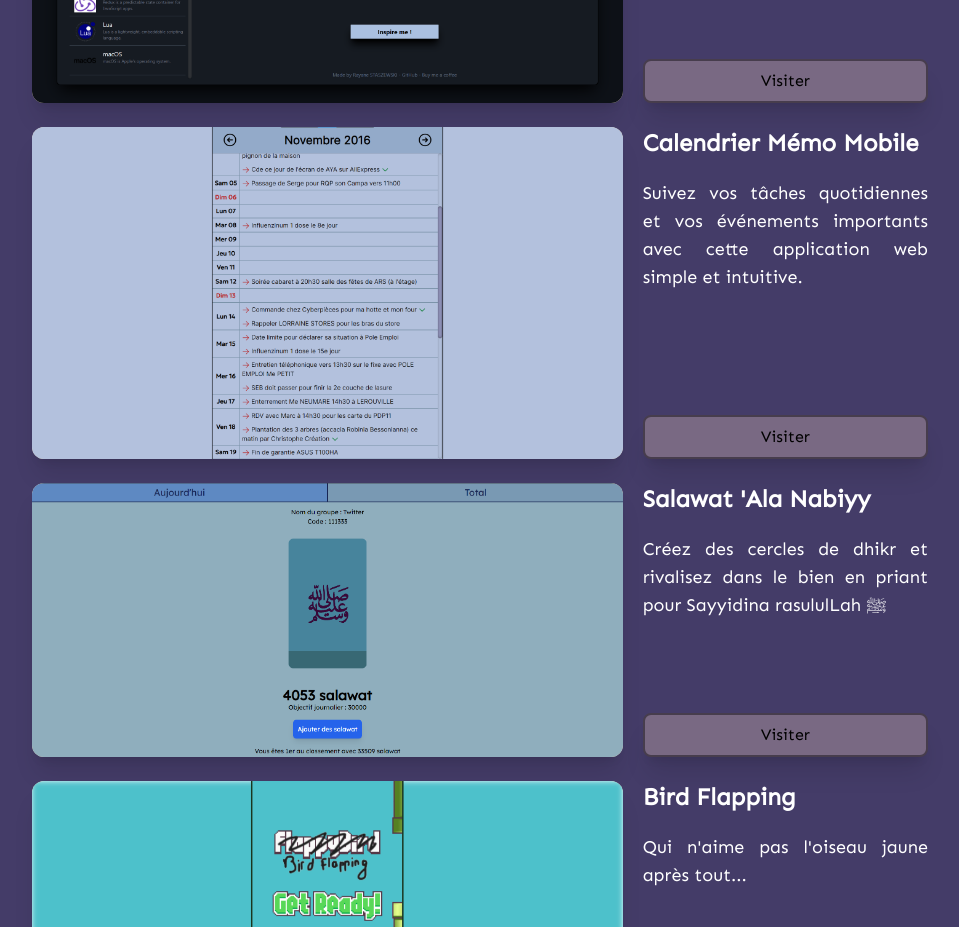
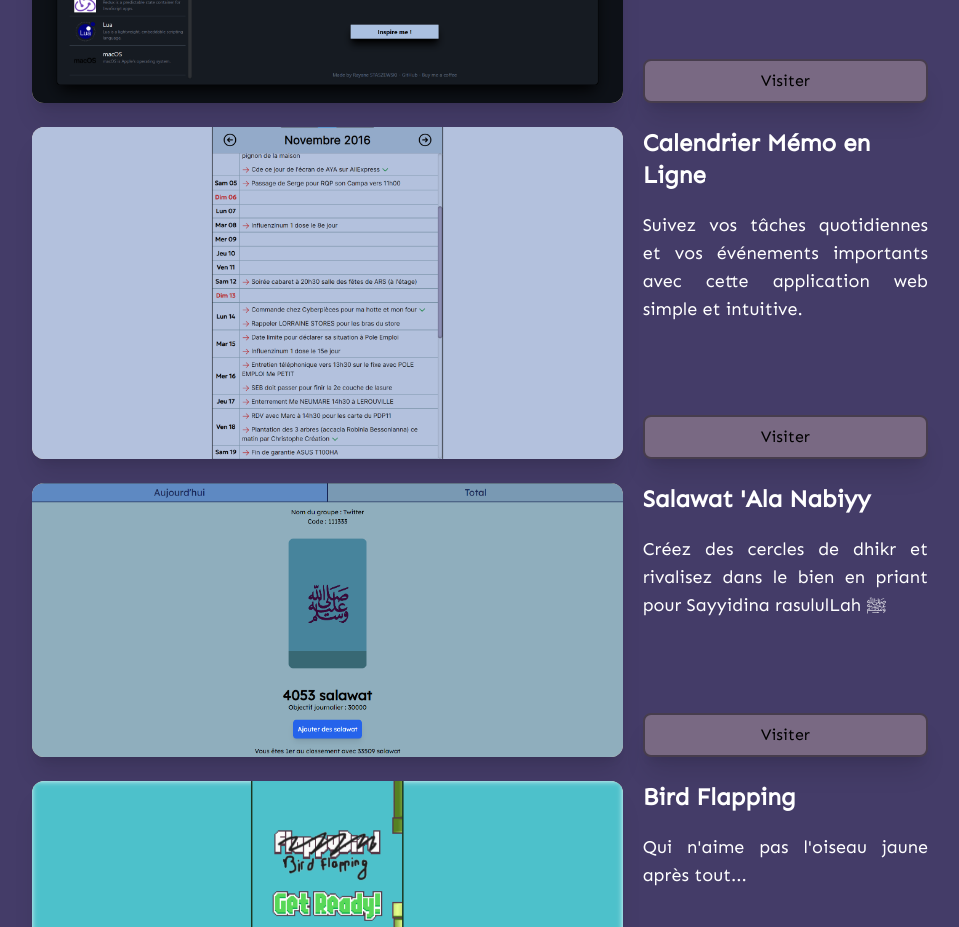
Before and after one commit to zonetecde/rayanestaszewski, a SvelteKit app: page / in a window 1280 px wide. Shown: the part 1620-2547 px from the top of the page, without its empty margins (160-1119 px from the left). Built offline with nearby package versions, Linux system fonts and the light colour scheme.

Commit message:
cmm changer titre

```diff
--- a/src/routes/+page.svelte
+++ b/src/routes/+page.svelte
@@ -113,7 +113,7 @@
 		<br />
 
 		<PortfolioElement
-			title="Calendrier Mémo Mobile"
+			title="Calendrier Mémo en Ligne"
 			description="Suivez vos tâches quotidiennes et vos événements importants avec cette application web simple et intuitive."
 			image="assets/cmm.png"
 			link="https://rayanestaszewski.fr/calendrier-memo-mobile/"
```
